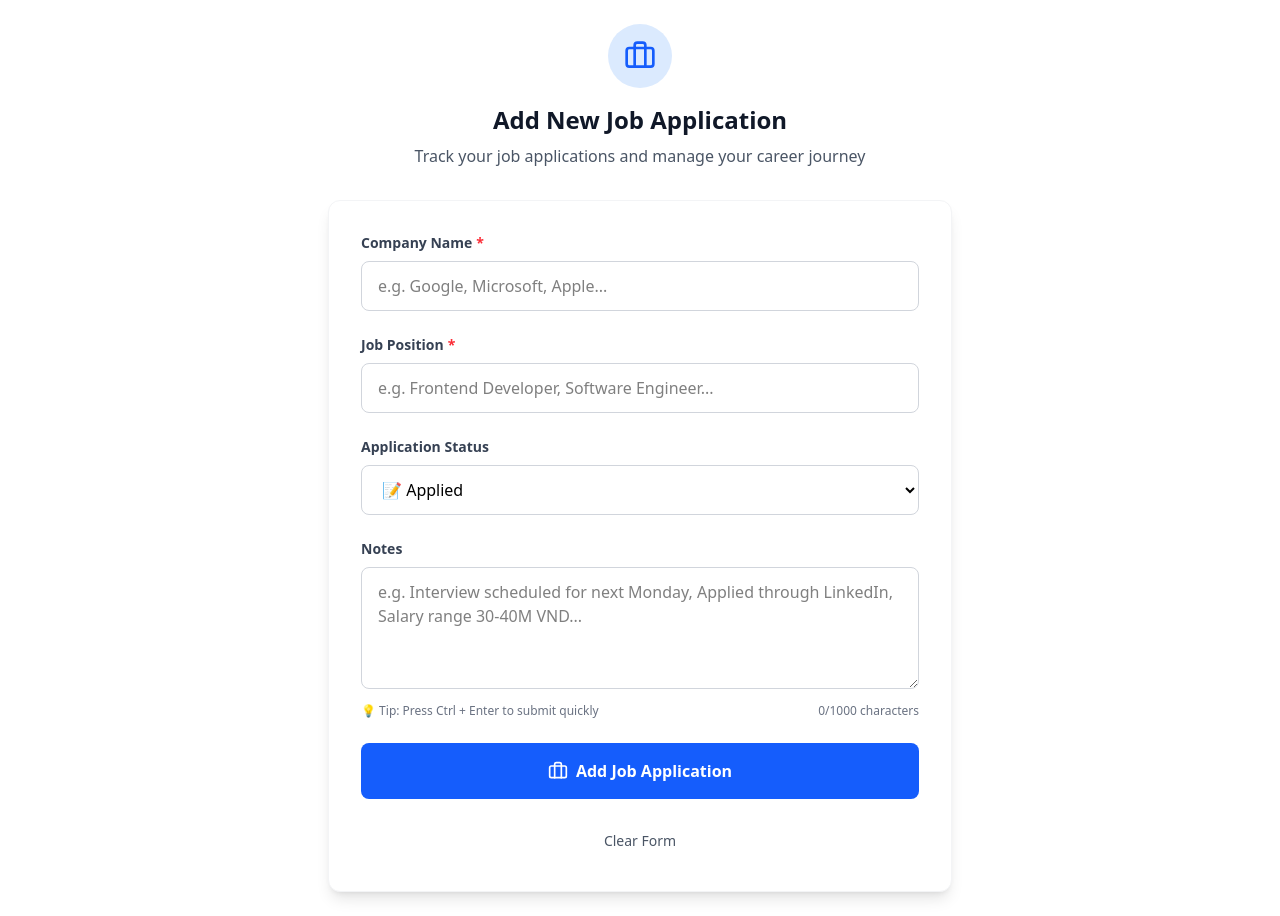
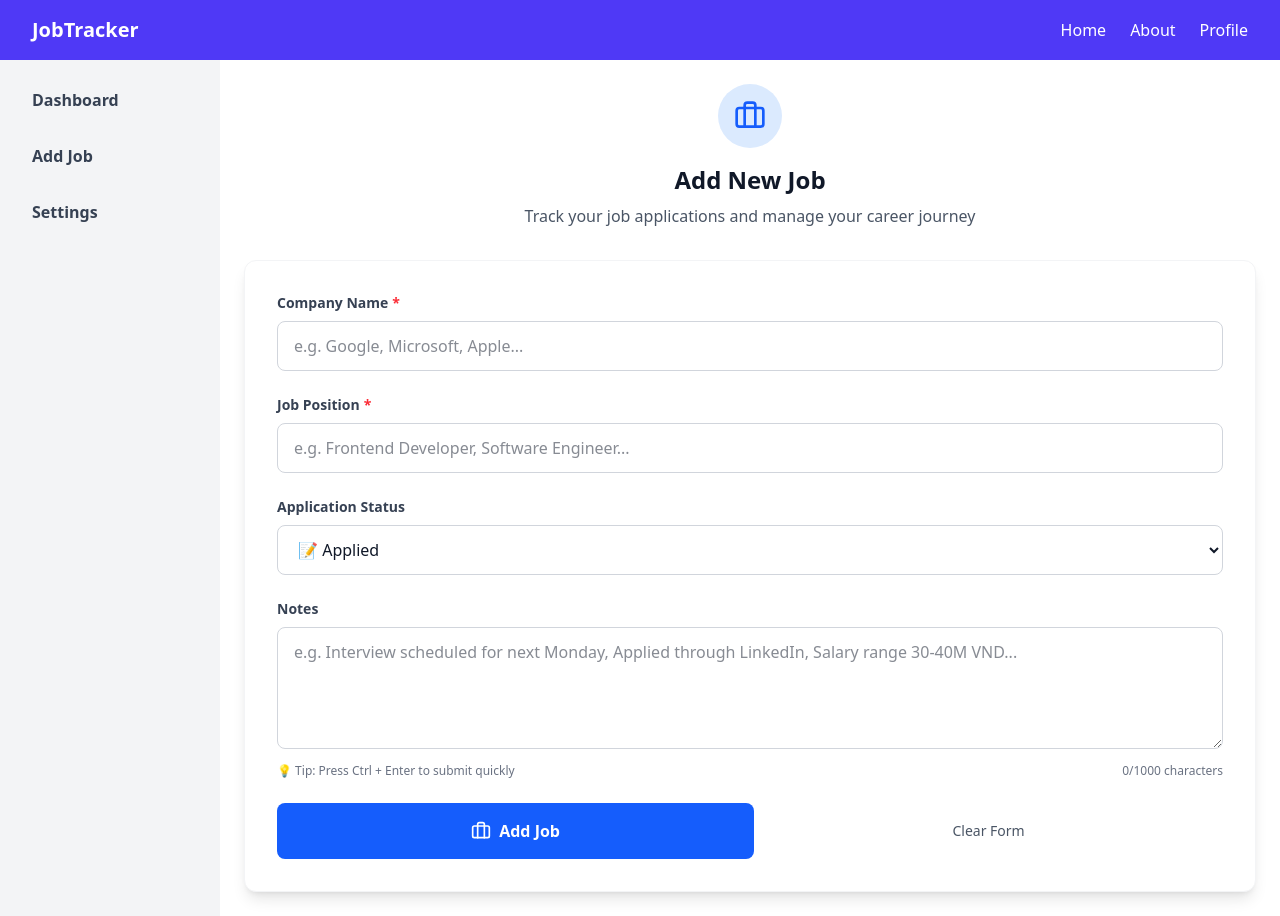
Before and after one commit to dminhtan03/ReacJS_training, a React (Vite) app: page /add-job in a window 1280 px wide. Built offline with nearby package versions, Linux system fonts and the light colour scheme.

Commit message:
add job css

```diff
--- a/src/components/ui/CardWrapper.tsx
+++ /dev/null
@@ -1,55 +0,0 @@
-// ===== CARD WRAPPER COMPONENT =====
-
-import React from "react";
-import { Card, CardProps, Typography } from "antd";
-
-const { Text } = Typography;
-
-interface CardWrapperProps extends CardProps {
-  children: React.ReactNode;
-  icon?: React.ReactNode;
-  subtitle?: string;
-  headerExtra?: React.ReactNode;
-  contentPadding?: boolean;
-}
-
-// Card wrapper với thêm tính năng
-export const CardWrapper: React.FC<CardWrapperProps> = ({
-  children,
-  title,
-  icon,
-  subtitle,
-  headerExtra,
-  contentPadding = true,
-  className = "",
-  ...rest
-}) => {
-  // Custom title with icon
-  const customTitle = (
-    <div className="flex items-center space-x-2">
-      {icon && <span>{icon}</span>}
-      <div>
-        <div>{title}</div>
-        {subtitle && (
-          <Text className="text-sm text-gray-500 font-normal">{subtitle}</Text>
-        )}
-      </div>
-    </div>
-  );
-
-  return (
-    <Card
-      title={icon || subtitle ? customTitle : title}
-      extra={headerExtra}
-      className={`shadow-sm hover:shadow-md transition-shadow ${className}`}
-      bodyStyle={{
-        padding: contentPadding ? "24px" : "0",
-      }}
-      {...rest}
-    >
-      {children}
-    </Card>
-  );
-};
-
-export default CardWrapper;
--- a/src/components/ui/CustomButton.tsx
+++ /dev/null
@@ -1,76 +0,0 @@
-// ===== CUSTOM BUTTON COMPONENT =====
-
-import React from "react";
-import { Button as AntButton, ButtonProps } from "antd";
-import { LoadingOutlined } from "@ant-design/icons";
-
-interface CustomButtonProps extends Omit<ButtonProps, "variant"> {
-  variant?: "primary" | "secondary" | "success" | "warning" | "danger";
-  fullWidth?: boolean;
-}
-
-// Custom Button component với thêm variants
-export const CustomButton: React.FC<CustomButtonProps> = ({
-  variant = "primary",
-  fullWidth = false,
-  className = "",
-  children,
-  loading,
-  ...rest
-}) => {
-  // Mapping variants to Ant Design types and classes
-  const getButtonProps = () => {
-    const baseClasses = fullWidth ? "w-full" : "";
-
-    switch (variant) {
-      case "primary":
-        return {
-          type: "primary" as const,
-          className: `${baseClasses} ${className}`,
-        };
-      case "secondary":
-        return {
-          type: "default" as const,
-          className: `${baseClasses} ${className}`,
-        };
-      case "success":
-        return {
-          type: "primary" as const,
-          className: `${baseClasses} bg-green-500 hover:bg-green-600 border-green-500 hover:border-green-600 ${className}`,
-        };
-      case "warning":
-        return {
-          type: "primary" as const,
-          className: `${baseClasses} bg-yellow-500 hover:bg-yellow-600 border-yellow-500 hover:border-yellow-600 ${className}`,
-        };
-      case "danger":
-        return {
-          danger: true,
-          className: `${baseClasses} ${className}`,
-        };
-      default:
-        return {
-          type: "default" as const,
-          className: `${baseClasses} ${className}`,
-        };
-    }
-  };
-
-  const buttonProps = getButtonProps();
-
-  // Custom loading icon
-  const loadingIcon = loading ? <LoadingOutlined spin /> : null;
-
-  return (
-    <AntButton
-      {...buttonProps}
-      {...rest}
-      loading={loading}
-      icon={loading ? loadingIcon : rest.icon}
-    >
-      {children}
-    </AntButton>
-  );
-};
-
-export default CustomButton;
--- a/src/pages/About/addJob.tsx
+++ b/src/pages/About/addJob.tsx
@@ -1,5 +1,7 @@
 import React, { useState, useCallback } from 'react';
 import { Check, X, Briefcase } from 'lucide-react';
+import { Header } from '@/components/Layout';
+import { Link } from 'react-router-dom';
 
 // Types
 interface JobFormData {
@@ -326,13 +328,38 @@ const AddJobForm: React.FC = () => {
   };
 
   return (
-    <div className="max-w-2xl mx-auto p-6">
+    <>
+    <Header />
+    <div className="flex min-h-[calc(100vh-64px)] bg-gray-50 text-gray-900">
+      <aside className="w-[220px] bg-gray-100 p-4">
+          <nav>
+            <a
+              href="#"
+              className="block px-4 py-3 mb-2 text-gray-700 font-semibold rounded hover:bg-violet-200 hover:text-violet-800 transition"
+            >
+              Dashboard
+            </a>
+            <Link
+              to="/add-job"
+              className="block cursor-pointer px-4 py-3 mb-2 text-gray-700 font-semibold rounded hover:bg-violet-200 hover:text-violet-800 transition"
+            >
+              Add Job
+            </Link>
+            <a
+              href="#"
+              className="block px-4 py-3 mb-2 text-gray-700 font-semibold rounded hover:bg-violet-200 hover:text-violet-800 transition"
+            >
+              Settings
+            </a>
+          </nav>
+        </aside>
+        <div className="flex-grow p-6 bg-white mx-auto">
       {/* Header */}
       <div className="text-center mb-8">
         <div className="inline-flex items-center justify-center w-16 h-16 bg-blue-100 rounded-full mb-4">
           <Briefcase className="w-8 h-8 text-blue-600" />
         </div>
-        <h1 className="text-2xl font-bold text-gray-900 mb-2">Add New Job Application</h1>
+        <h1 className="text-2xl font-bold text-gray-900 mb-2">Add New Job</h1>
         <p className="text-gray-600">Track your job applications and manage your career journey</p>
       </div>
 
@@ -391,8 +418,8 @@ const AddJobForm: React.FC = () => {
               </div>
             </div>
           </FormField>
-
-          {/* Submit Button */}
+          <div className='flex'>
+              {/* Submit Button */}
           <button
             type="button"
             onClick={handleSubmit}
@@ -409,9 +436,9 @@ const AddJobForm: React.FC = () => {
                 Saving Job Application...
               </div>
             ) : (
-              <div className="flex items-center justify-center">
+              <div className="flex items-center cursor-pointer justify-center">
                 <Briefcase className="w-5 h-5 mr-2" />
-                Add Job Application
+                Add Job
               </div>
             )}
           </button>
@@ -425,6 +452,8 @@ const AddJobForm: React.FC = () => {
           >
             Clear Form
           </button>
+          </div>
+
         </div>
       </div>
 
@@ -449,6 +478,11 @@ const AddJobForm: React.FC = () => {
         />
       )}
     </div>
+    </div>
+
+
+    </>
+
   );
 };
 
```
Also changed, not shown: 1 other file (tests, documents, lock files or other folders).
